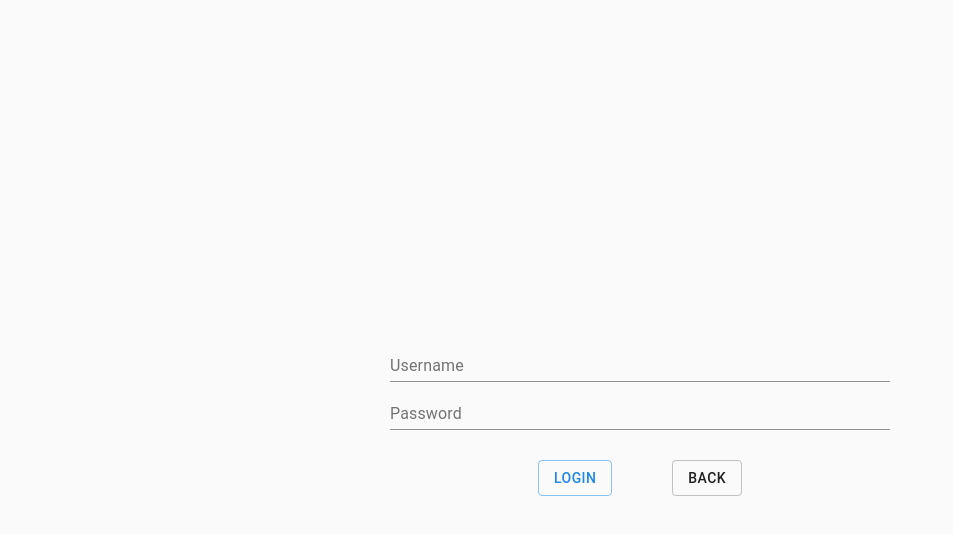
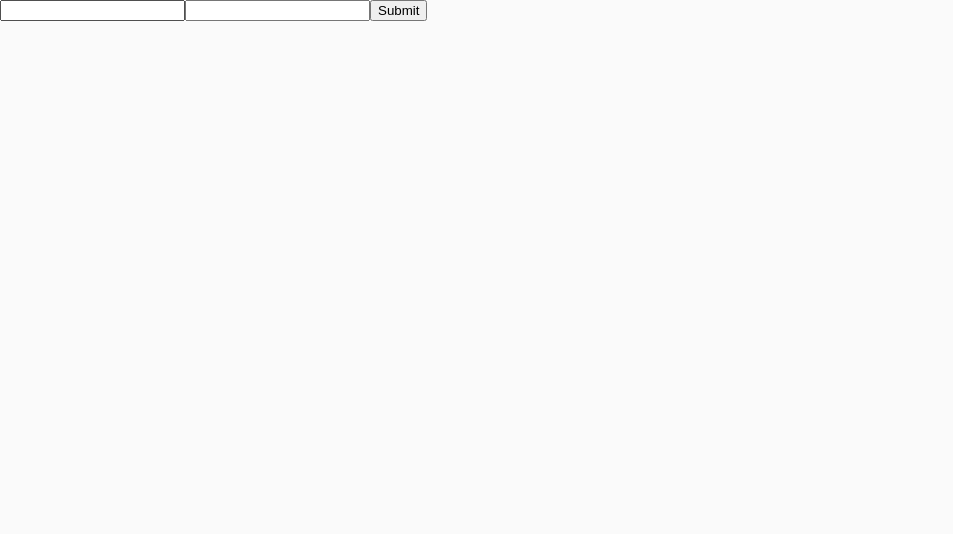
Before and after one commit to Wunderlist1LambdaStudents/front-end, a React (Create React App) app in the folder wonderlist2.0-1/: page /login in a window 1280 px wide. Shown: the top 534 px of the page, without its empty margins (0-953 px from the left). Built offline with nearby package versions, Linux system fonts and the light colour scheme.

Commit message:
hotFix for vercel

```diff
--- a/wonderlist2.0-1/src/App.js
+++ b/wonderlist2.0-1/src/App.js
@@ -7,7 +7,7 @@ import { Route, Switch } from 'react-router-dom';
 import { CssBaseline, createMuiTheme, MuiThemeProvider } from '@material-ui/core';
 import Profile from './components/Profile';
 import PrivateRoutes from './components/PrivateRoutes';
-import NavBar from './components/NavBar';
+import Hotfix from './components/zHotfix'
 
 const theme = createMuiTheme({
   palette:{
@@ -47,7 +47,7 @@ function App() {
         <Switch>
           <Route path='/' exact component={Home} />
           <Route path='/signup' component={Signup} />
-          <Route path='/login' component={Login} />
+          <Route path='/login' component={Hotfix} />
           <PrivateRoutes path='/profile' component={Profile} />
         </Switch>
       </MuiThemeProvider>
--- /dev/null
+++ b/wonderlist2.0-1/src/components/zHotfix.js
@@ -0,0 +1,34 @@
+import React from "react";
+import { useForm } from "react-hook-form";
+import {useHistory} from "react-router-dom"
+import {axiosWithAuth} from "../utils/axiosWithAuth"
+import { useLocalStorage } from '../hooks/useLocalStorage';
+
+
+
+
+export default function Hotfix() {
+
+    let history = useHistory();
+    const [userID, setUserID] = useLocalStorage('userId');
+    const { register, handleSubmit } = useForm();
+    const onSubmit = data =>
+
+    axiosWithAuth()
+    .post('/api/auth/login', data)
+    .then(res => {
+        console.log('your user is logged in', res.data.id);
+        setUserID(res.data.id);
+        localStorage.setItem('token', res.data.token);
+        history.push('/profile');
+    })
+    .catch(err => console.log('your user is not logged in', err));;
+
+    return (
+        <form onSubmit={handleSubmit(onSubmit)}>
+        <input name="username" ref={register} />
+        <input name="password" ref={register} />
+        <input type="submit" />
+        </form>
+    );
+}
```
